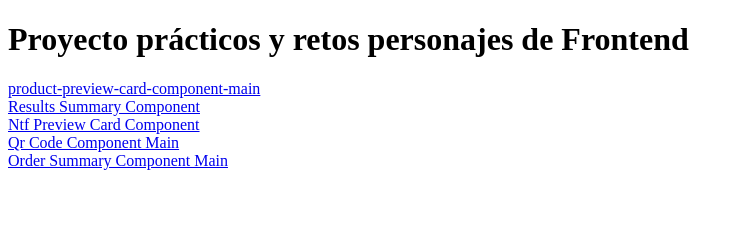
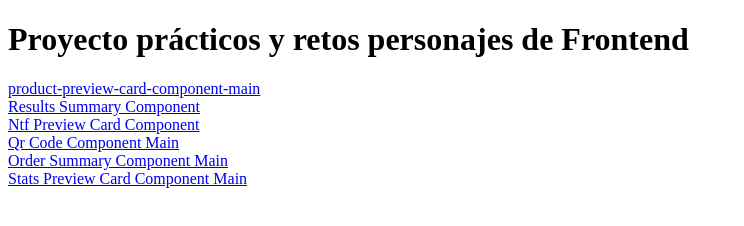
Before and after one commit to JRack92/Retos-Practicos---Proyecto, a plain HTML site: page index.html in a window 1280 px wide. Shown: the whole page, without its empty margins (0-744 px from the left). Drawn offline with Linux system fonts and the light colour scheme.

Commit message:
Se actualiza el index principal

```diff
--- a/index.html
+++ b/index.html
@@ -35,6 +35,11 @@
             >Order Summary Component Main</a
           >
         </article>
+        <article>
+          <a href="./retos/stats-preview-card-component-main/index.html"
+            >Stats Preview Card Component Main</a
+          >
+        </article>
       </section>
     </main>
   </body>
```
